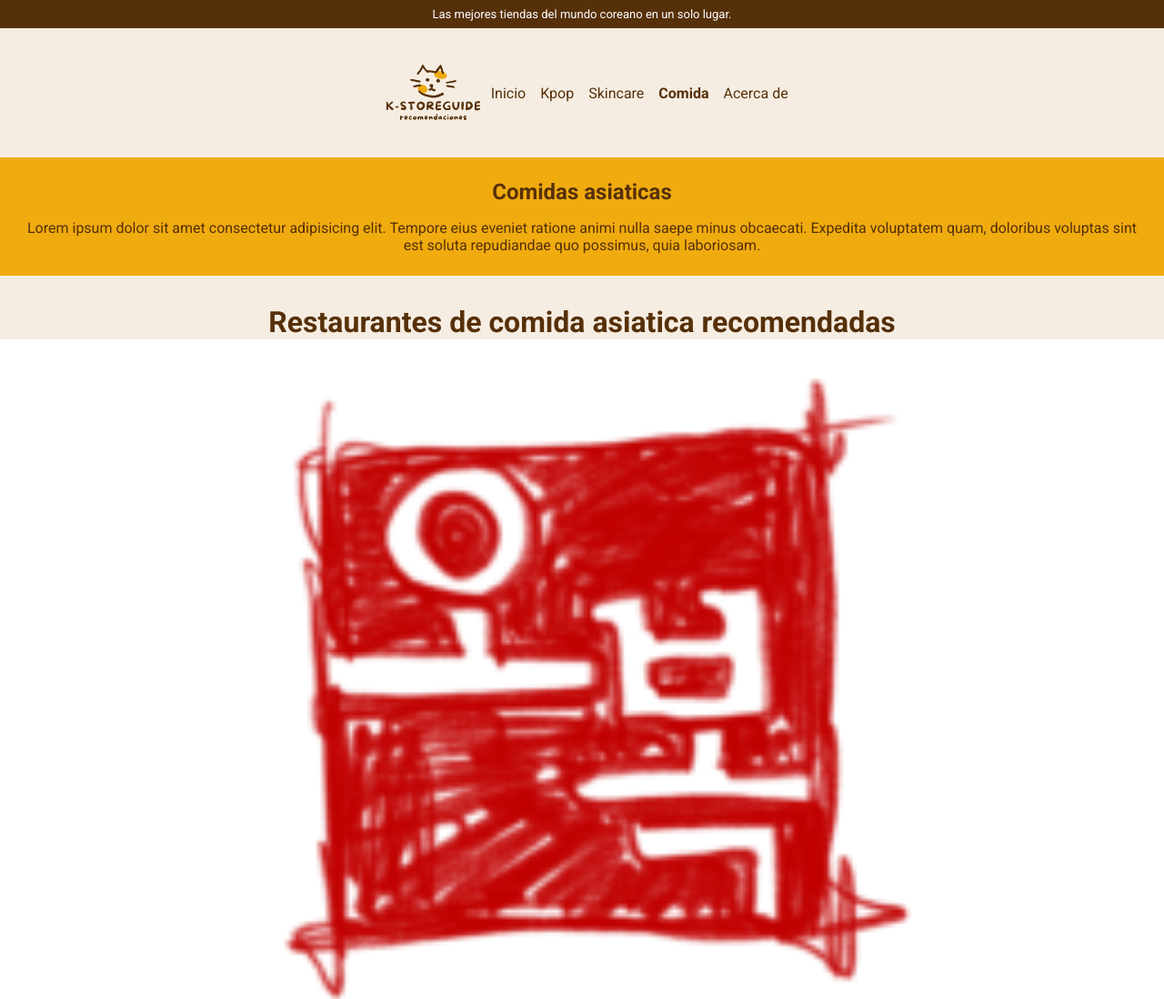
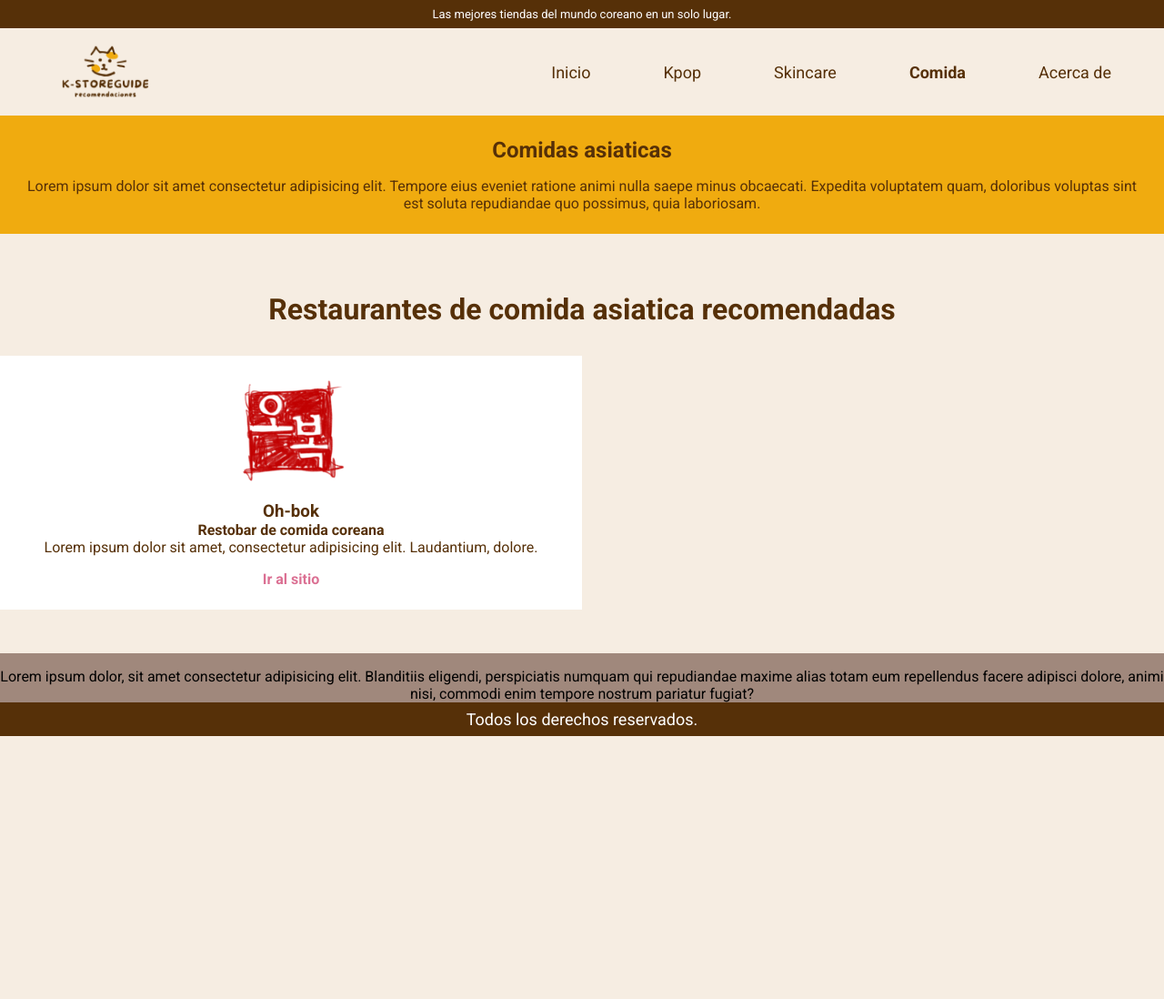
Before and after one commit to Camileinl/comision65250, a plain HTML site: page pages/comida.html in a window 1280 px wide. Shown: the top 1098 px of the page at 91% size. After the commit the page ends 809 px from the top, so only its background shows below. Drawn offline with Linux system fonts and the light colour scheme.

Commit message:
agregé estilos en  media queris de table y desktop

```diff
--- a/css/style.css
+++ b/css/style.css
@@ -1,37 +1,3 @@
-/*
-
-.informacion-extra{
-    background-color: #f5e3cb;
-}
-
-.tienda{
-    background-color: white;
-}
-
-.tienda a{
-    text-decoration: none;
-    font-weight: bold;
-    color: #F0AB0F;
-}
-
-#acerca-de{
-    background-color: white;
-    color: #563008;
-}
-
-footer{
-    background-color: #563008;
-    text-align: center;
-    color: white;
-}
-
-footer p{
-    font-size: 14px;
-    font-weight:100;
-} */
-
-/* Flexbox + Grid */
-
 /* reset */
 *{
     margin: 0;
@@ -62,12 +28,13 @@ header .descripcion{
     text-align: center;
     font-size: small;
     padding: 0.5rem;
+    position: relative;
 }
 
 header .menu{
     display: flex;
-    align-items: center;
-    justify-content: center;
+    align-items:center;
+    justify-content:space-around;
     margin: 0.5rem;
 }
 
@@ -85,6 +52,7 @@ header nav ul{
 header nav ul li a{
     text-decoration: none;
     color: #563008;
+    font-size: small;
 }
 
 /* Estilos del main */
@@ -119,7 +87,7 @@ main h2{
 
 main section img{
     width: 60%;
-    height: 60%;
+    height: auto;
 }
 
 main .recientes{
@@ -130,7 +98,6 @@ main .recientes{
     background-color:whitesmoke;
     color:#563008;
     padding: 1.5rem;
-    gap: 1rem;
     margin-bottom: 2rem; /* Espacio entre secciones */
 }
 
@@ -148,7 +115,7 @@ main .favs{
     background-color:white;
     color:#563008;
     padding: 1.5rem;
-    gap: 1rem;
+    margin-bottom: 2rem; /* Espacio entre secciones */
 
 }
 
@@ -162,16 +129,6 @@ main .favs{
     display: none;
 }
 
-/* Estilos de footer */
-footer{
-    text-align: center;
-    background-color: #563008;
-    color: white;
-    position: relative;
-    padding: 0.5rem;
-    font-size: small;
-}
-
 main .tienda{
     display: flex;
     flex-direction: column;
@@ -180,7 +137,7 @@ main .tienda{
     background-color:white;
     color:#563008;
     padding: 1.5rem;
-    gap: 1rem;
+    margin-bottom: 1rem;
 }
 
 .tienda a{
@@ -197,6 +154,143 @@ main .tienda{
     background-color: #f0f0f0;
 }
 video {
-    max-width: 100%; /* Evita que el video exceda el contenedor */
-    height: auto; /* Mantiene las proporciones */
+    max-width: 100%;
+    height: auto;
 }
+
+
+/* Estilos de footer */
+footer{
+    text-align: center;
+    background-color: #563008;
+    color: white;
+    position: relative;
+    padding: 0.5rem;
+    font-size: small;
+}
+
+/* Estilos tablet */
+
+@media screen and (min-width:600px) {
+
+
+    header .menu{
+        justify-content: space-around;
+    }
+
+    header .descripcion{
+        font-size: larger;
+    }
+
+    header img{
+        width: 15%;
+    }
+
+    main {
+        display: grid;
+        grid-template-columns: repeat(2, 1fr);
+        grid-template-rows: repeat(3,auto) ;
+    }
+
+    main .intro{
+        grid-column: span 2;
+    }
+
+    main section img{
+        width: auto;
+        height: 15vh;
+        align-items: center;
+        margin-bottom: 1rem;
+    }
+
+    main section a{
+        margin-top: 1rem;
+    }
+
+    main h1{
+        grid-column: span 2;
+    }
+
+
+
+    header nav ul li a{
+        font-size: large;
+    }
+
+    .informacion-extra{
+        display: grid
+    }
+
+    main .informacion-extra{
+        grid-column: span 2;
+        background-color: #A0887C;
+        padding-top: 1rem;
+
+    }
+
+    main .informacion-extra h2{
+        color: black;
+    }
+
+    main .informacion-extra img{
+        width: 100%;
+        height: auto;
+        padding: 4rem;
+    }
+
+    footer{
+        font-size: large;
+    }
+
+}
+
+
+
+/* Estilos desktop */
+@media screen and (min-width:1024px){
+
+    header .descripcion{
+        font-size: small;
+    }
+
+
+    header img{
+        width: 10%;
+    }
+
+    header .menu{
+        justify-content: space-between;
+        height: 10vh;
+        padding-right: 50px;
+        padding-left: 50px;
+    }
+
+    header .menu nav ul li{
+        padding-left: 4rem;
+    }
+
+
+}
+
+    /*main .img-dos, main .img-cinco{
+        display:block;
+    }
+
+    main{
+        grid-template-columns: repeat(3, 1fr);
+        grid-template-rows: 30% 30% 20%;
+    }
+
+    main .img-uno, main .img-tres{
+        grid-row:span 2;
+    }
+
+    main .img-dos, main .img-cuatro{
+        grid-column: span 1;
+    }
+
+    main .img-cinco{
+        grid-column: span 3;
+    }
+
+ */
```
Also changed, not shown: pages/kpop.html (+8 -0 lines), pages/skincare.html (+2 -21 lines), img/skincare/lavarse-la-cara.png (deleted), img/skincare/orden-skincare.png (added).
